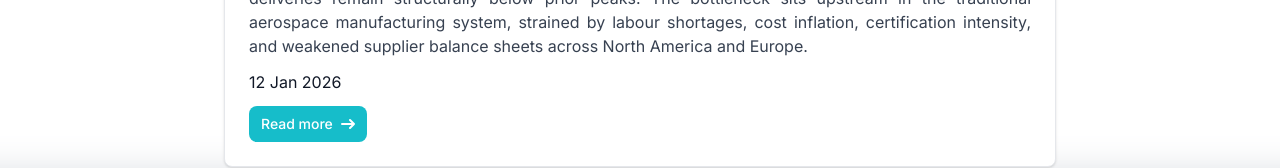
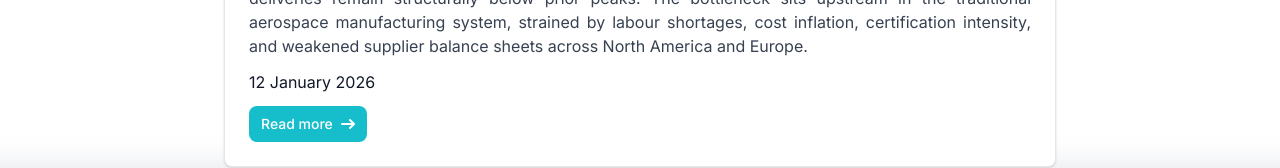
Before and after one commit to xponentribe/Xponentribe, a Next.js app: page /letter in a window 1280 px wide. Shown: the part 2934-3102 px from the top of the page. Built offline with nearby package versions, Linux system fonts and the light colour scheme.

Commit message:
Update index.ts

```diff
--- a/data/index.ts
+++ b/data/index.ts
@@ -53,7 +53,7 @@ export const navItems = [
         id: 7,
         heading: "Q3FY2026",
         desc: "In mid-2024, Ryanair publicly acknowledged that delayed Boeing 737 MAX deliveries were forcing it to cap growth and extend the life of older aircraft. Passenger demand was strong; aircraft availability from manufacturers was not. Similar dynamics have played out at Lufthansa Group and Air New Zealand, where delivery delays and supply-chain disruptions at OEMs and their suppliers have become the binding constraint on fleet growth. This paradox now defines global commercial aerospace. Order books are full, load factors are elevated, and visibility extends well into the next decade—yet aircraft deliveries remain structurally below prior peaks. The bottleneck sits upstream in the traditional aerospace manufacturing system, strained by labour shortages, cost inflation, certification intensity, and weakened supplier balance sheets across North America and Europe.",
-        date: "12 Jan 2026",
+        date: "12 January 2026",
         link: "https://drive.google.com/file/d/1aUjFK4f1zlUOO9DRbfbPvLKWHx_iayh-/view?usp=drivesdk"
       }
   ]
```
